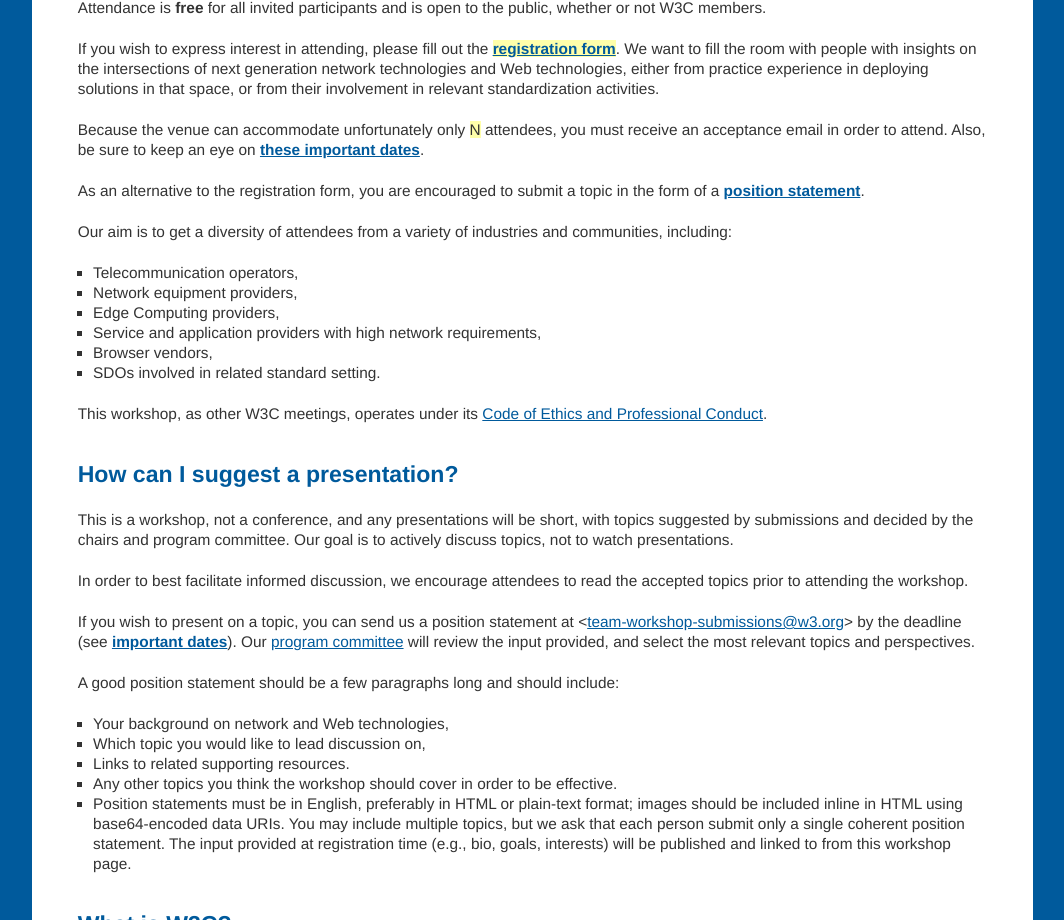
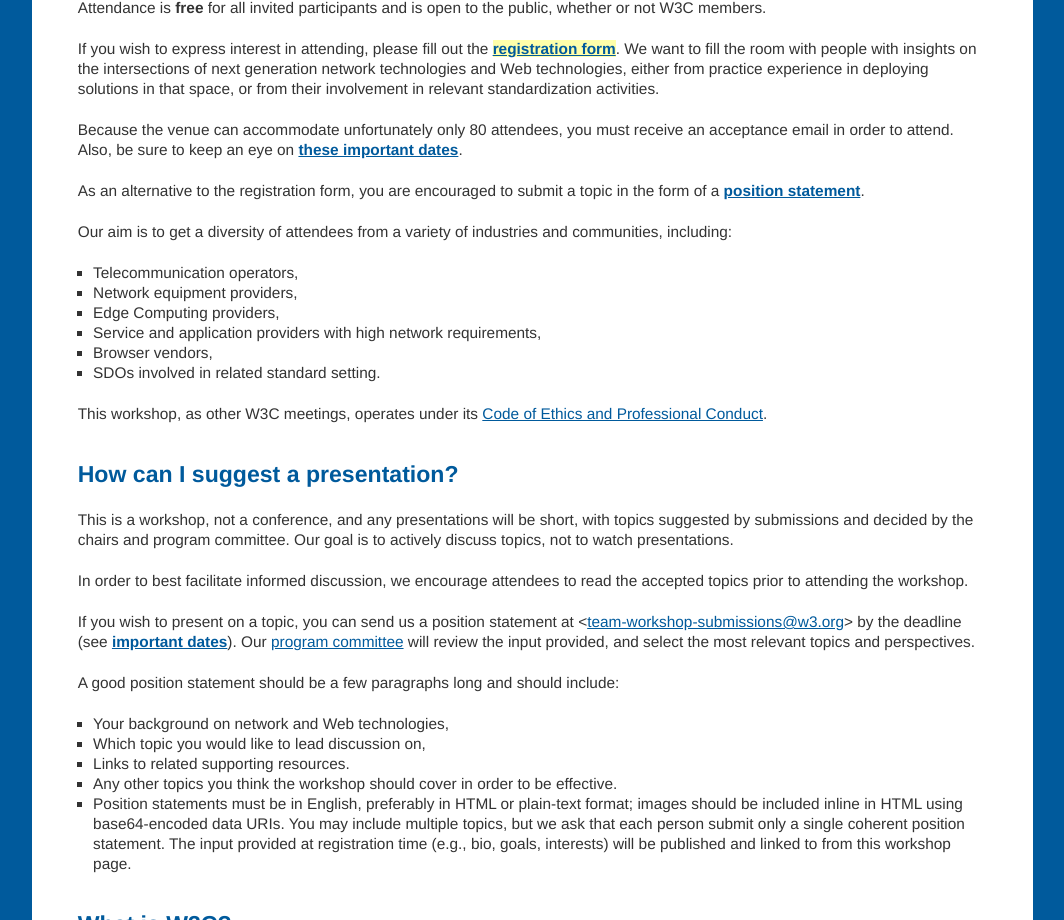
Before and after one commit to w3c/web5g-workshop, a plain HTML site: page index.html in a window 1280 px wide. Shown: the part 2800-3720 px from the top of the page, without its empty margins (108-1172 px from the left). Drawn offline with Linux system fonts and the light colour scheme.

Commit message:
Update capacity of event

```diff
--- a/index.html
+++ b/index.html
@@ -186,7 +186,7 @@
             If you wish to express interest in attending, please fill out the <a class="todo" href=""><b>registration form</b></a>. We want to fill the room with people with insights on the intersections of next generation network technologies and Web technologies, either from practice experience in deploying solutions in that space, or from their involvement in relevant standardization activities.</p>
           </p>
           <p>
-            Because the venue can accommodate unfortunately only <span class="todo">N</span> attendees, you must receive an acceptance email in order to attend. Also, be sure to keep an eye on <a href="#dates"><b>these important dates</b></a>.
+            Because the venue can accommodate unfortunately only 80 attendees, you must receive an acceptance email in order to attend. Also, be sure to keep an eye on <a href="#dates"><b>these important dates</b></a>.
           </p>
           <p>
             As an alternative to the registration form, you are encouraged to
```
